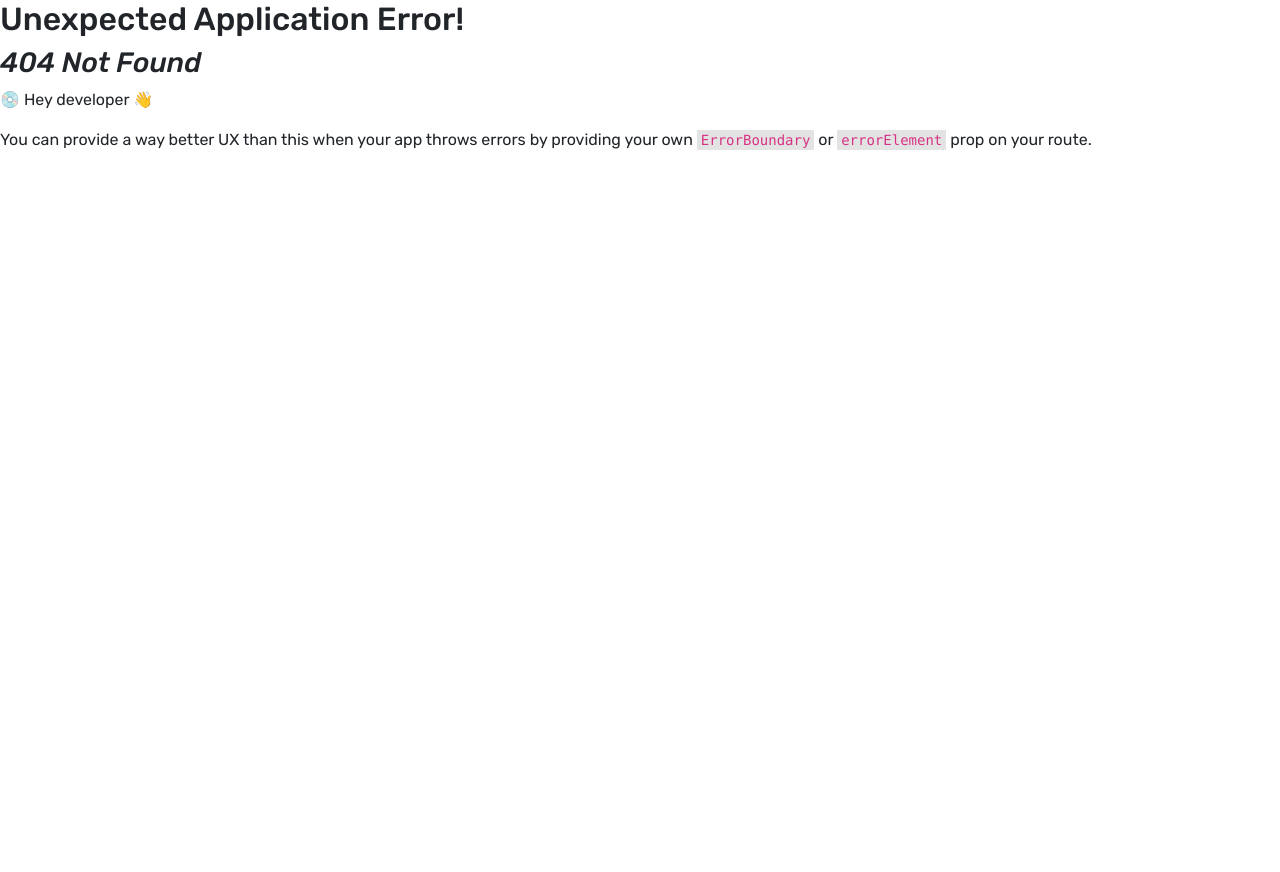
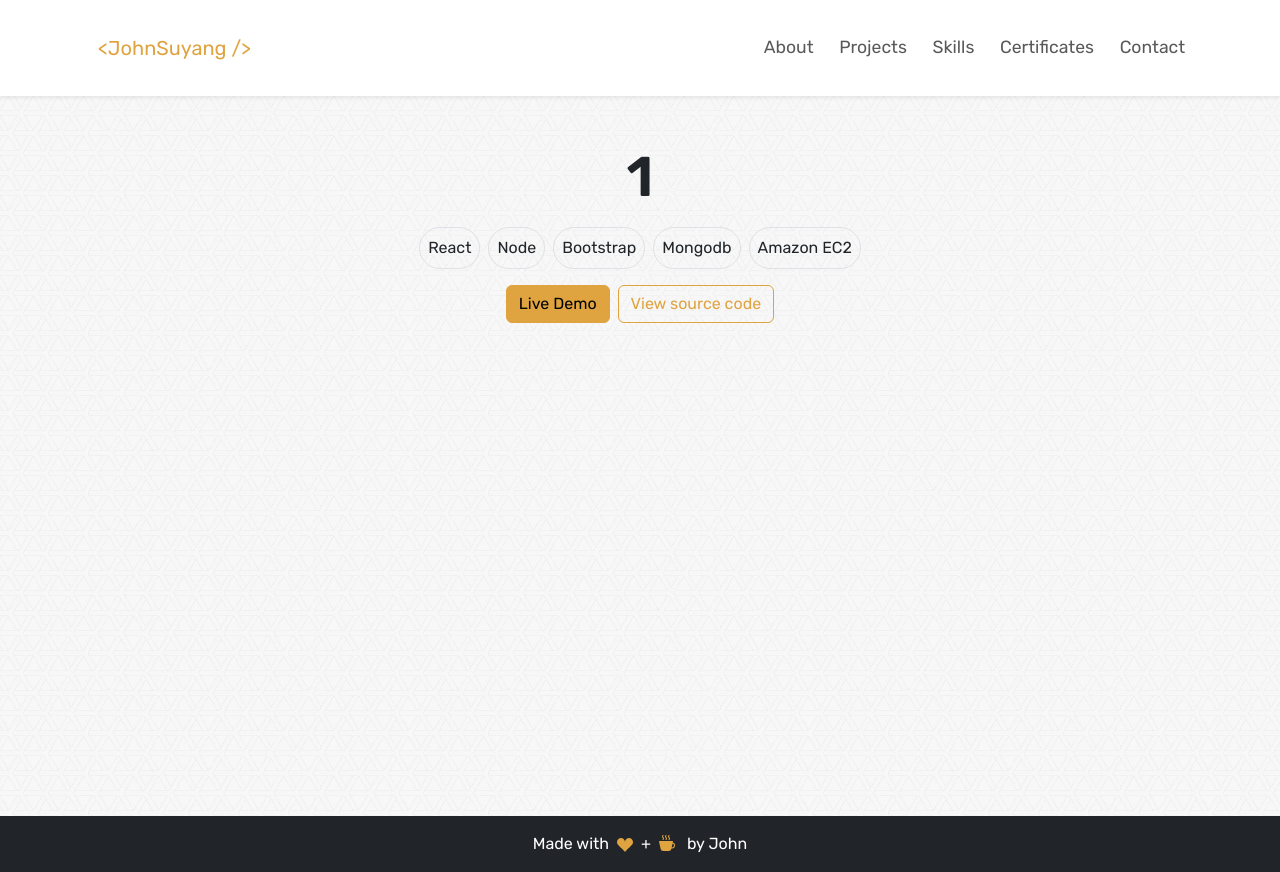
Before and after one commit to token-hub/my-porfolio-v2, a React (Vite) app: page /1 in a window 1280 px wide. Before the commit this address had no page. Before the commit the page ends 800 px from the top, so only its background shows below. Built offline with nearby package versions, Linux system fonts and the light colour scheme.

Commit message:
add initial view project component

```diff
--- a/src/App.jsx
+++ /dev/null
@@ -1,21 +0,0 @@
-import Introduction from './components/introduction';
-import AboutMe from './components/aboutMe';
-import Projects from './components/projects';
-import Skills from './components/skills';
-import Certificates from './components/certificates';
-import ContactMe from './components/contactMe';
-
-function App() {
-    return (
-        <>
-            <Introduction />
-            <AboutMe />
-            <Projects />
-            <Skills />
-            <Certificates />
-            <ContactMe />
-        </>
-    );
-}
-
-export default App;
--- /dev/null
+++ b/src/pages/home.jsx
@@ -0,0 +1,21 @@
+import Introduction from '../components/introduction';
+import AboutMe from '../components/aboutMe';
+import Projects from '../components/projects';
+import Skills from '../components/skills';
+import Certificates from '../components/certificates';
+import ContactMe from '../components/contactMe';
+
+function Home() {
+    return (
+        <>
+            <Introduction />
+            <AboutMe />
+            <Projects />
+            <Skills />
+            <Certificates />
+            <ContactMe />
+        </>
+    );
+}
+
+export default Home;
--- /dev/null
+++ b/src/pages/project.jsx
@@ -0,0 +1,37 @@
+import { useParams } from 'react-router';
+function Project() {
+    const params = useParams();
+
+    const projectName = params.project[0].toUpperCase() + params.project.slice(1);
+
+    return (
+        <div className="first-section project-section">
+            <div className="container">
+                <div className="background" />
+                <div className="row">
+                    <div className="text-center mt-5">
+                        <h1 className="display-4 display-md-1 fw-semibold">{projectName}</h1>
+                        <div className="d-flex justify-content-center mt-3">
+                            <span class="badge fs-6 border-gray border text-gray rounded-pill  p-2 mx-1">React</span>
+                            <span class="badge fs-6 border-gray border text-gray rounded-pill  p-2 mx-1">Node</span>
+                            <span class="badge fs-6 border-gray border text-gray rounded-pill  p-2 mx-1">
+                                Bootstrap
+                            </span>
+                            <span class="badge fs-6 border-gray border text-gray rounded-pill  p-2 mx-1">Mongodb</span>
+                            <span class="badge fs-6 border-gray border text-gray rounded-pill  p-2 mx-1">
+                                Amazon EC2
+                            </span>
+                        </div>
+                    </div>
+                    <div className="d-flex justify-content-center mt-3">
+                        <button className="btn btn-primary">Live Demo</button>
+
+                        <button className="btn btn-outline-primary ms-2">View source code</button>
+                    </div>
+                </div>
+            </div>
+        </div>
+    );
+}
+
+export default Project;
--- a/src/router.js
+++ b/src/router.js
@@ -8,7 +8,13 @@ const router = createBrowserRouter([
             {
                 path: '/',
                 lazy: {
-                    Component: async () => (await import('./app')).default
+                    Component: async () => (await import('./pages/home')).default
+                }
+            },
+            {
+                path: '/:project',
+                lazy: {
+                    Component: async () => (await import('./pages/project')).default
                 }
             }
         ]
--- a/src/scss/abstract/_utilities.scss
+++ b/src/scss/abstract/_utilities.scss
@@ -96,3 +96,11 @@ svg {
     opacity: 1;
     transform: translateY(0);
 }
+
+.first-section {
+    margin-top: 6rem;
+    height: 90vh;
+    @media (max-width: 992px) {
+        margin-top: 4.7rem;
+    }
+}
--- a/src/scss/components/_introductionAndCertificates.scss
+++ b/src/scss/components/_introductionAndCertificates.scss
@@ -6,7 +6,8 @@
 /* Override: If browser supports .webp */
 @supports (background-image: url('../../assets/images/background.webp')) {
     #introduction,
-    #certificates {
+    #certificates,
+    .project-section {
         background:
             linear-gradient(rgba(245, 245, 245, 0.7), rgba(245, 245, 245, 0.7)),
             url('../../assets/images/background.webp');
```
